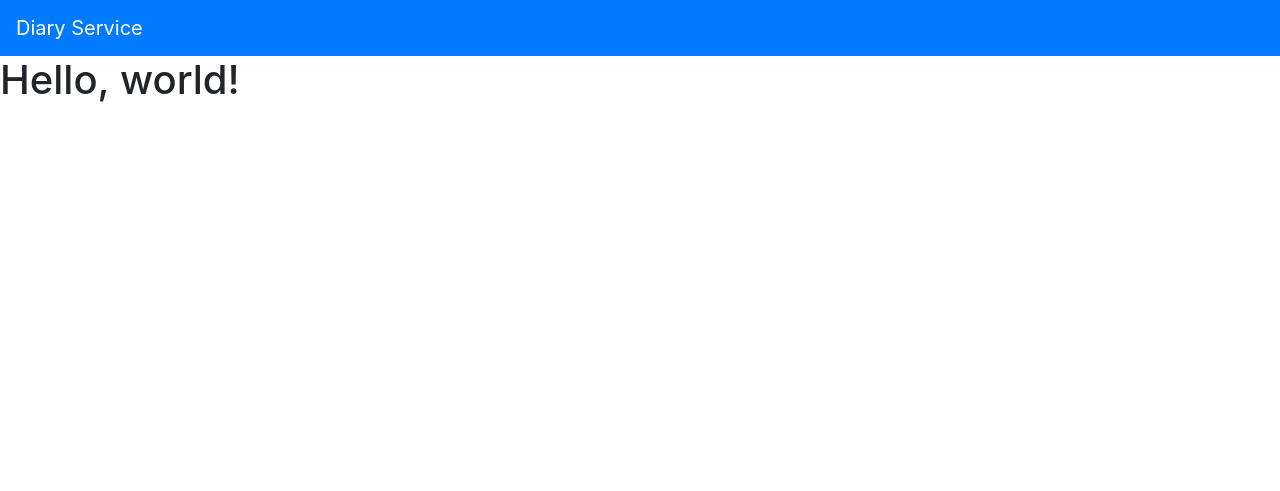
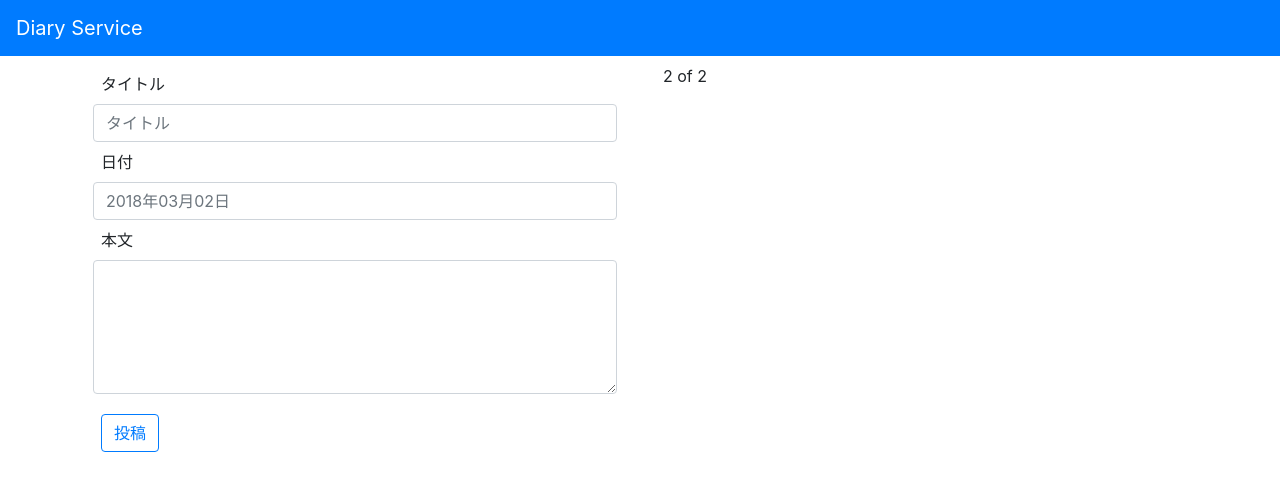
Before and after one commit to Soh1121/WebDev, a PHP site: page /diary_user.php in a window 1280 px wide. Shown: the top 491 px of the page. Run offline with PHP 8.4, Linux system fonts and the light colour scheme; some libraries are stand-ins or nearby versions.

Commit message:
【プロジェクト課題：ユーザー登録をして日記を投稿するサイトを作ってみましょう。各ユーザーは自分の投稿した日記だけを参照することができます。ユーザーはメールアドレスとパスワードでサイトに登録します。】ユーザー用のページの投稿フォーム作成。
セクション9 レクチャー136受講中

```diff
--- a/9-mysql/diary_user.php
+++ b/9-mysql/diary_user.php
@@ -1,3 +1,7 @@
+<?php
+
+?>
+
 <!doctype html>
 <html lang="ja">
     <head>
@@ -8,23 +12,45 @@
         <!-- Bootstrap CSS -->
         <link rel="stylesheet" href="https://maxcdn.bootstrapcdn.com/bootstrap/4.0.0/css/bootstrap.min.css" integrity="sha384-Gn5384xqQ1aoWXA+058RXPxPg6fy4IWvTNh0E263XmFcJlSAwiGgFAW/dAiS6JXm" crossorigin="anonymous">
 
+        <style type="text/css">
+            .fix {
+                position: sticky;
+            }
+        </style>
+
         <title>Diary Service</title>
     </head>
     <body>
         <nav class="navbar navbar-dark bg-primary">
             <a class="navbar-brand" href="#">Diary Service</a>
         </nav>
-
-        <h1>Hello, world!</h1>
-
-        <?php
-
-        ?>
+        <div class="container">
+            <div class="row fix">
+                <div class="col m-sm-2">
+<!--                    1 of 2-->
+                    <form method="post">
+                        <div class="form-group">
+                            <label for="inputTitle" class="m-sm-2">タイトル</label>
+                            <input type="text" class="form-control" id="inputTitle" placeholder="タイトル">
+                            <label for="inputDate" class="m-sm-2">日付</label>
+                            <input type="text" class="form-control" id="inputDate" placeholder="2018年03月02日">
+                            <label for="inputBody" class="m-sm-2">本文</label>
+                            <textarea class="form-control" id="inputBody" rows="5"></textarea>
+                        </div>
+                        <button type="submit" class="btn btn-outline-primary my-1 mx-sm-2" name="post">投稿</button>
+                    </form>
+                </div>
+                <div class="col m-sm-2">
+                    2 of 2
+                </div>
+            </div>
+        </div>
 
         <!-- Optional JavaScript -->
         <!-- jQuery first, then Popper.js, then Bootstrap JS -->
         <script src="https://code.jquery.com/jquery-3.2.1.slim.min.js" integrity="sha384-KJ3o2DKtIkvYIK3UENzmM7KCkRr/rE9/Qpg6aAZGJwFDMVNA/GpGFF93hXpG5KkN" crossorigin="anonymous"></script>
         <script src="https://cdnjs.cloudflare.com/ajax/libs/popper.js/1.12.9/umd/popper.min.js" integrity="sha384-ApNbgh9B+Y1QKtv3Rn7W3mgPxhU9K/ScQsAP7hUibX39j7fakFPskvXusvfa0b4Q" crossorigin="anonymous"></script>
         <script src="https://maxcdn.bootstrapcdn.com/bootstrap/4.0.0/js/bootstrap.min.js" integrity="sha384-JZR6Spejh4U02d8jOt6vLEHfe/JQGiRRSQQxSfFWpi1MquVdAyjUar5+76PVCmYl" crossorigin="anonymous"></script>
+
     </body>
 </html>
```
